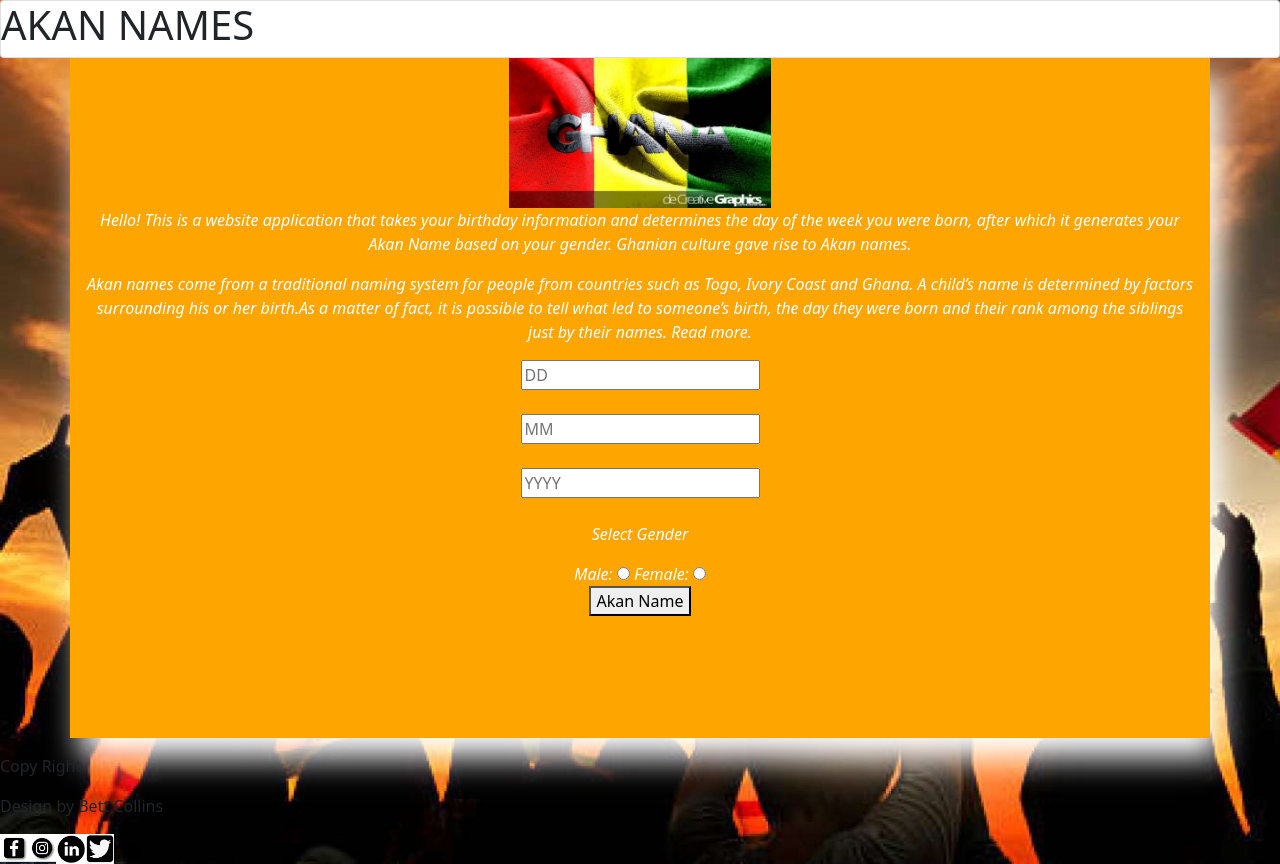
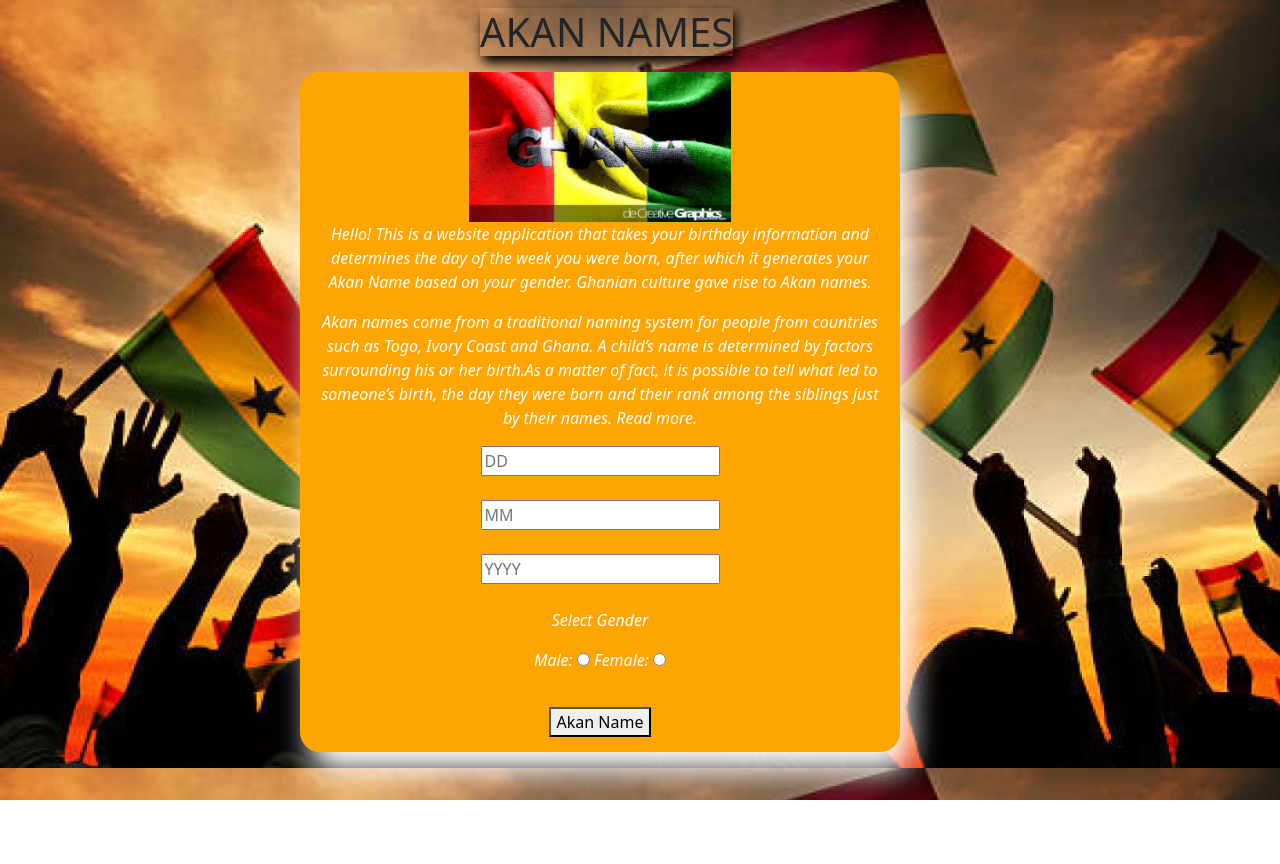
Before and after one commit to Bett-Collins/Akan-Name.-, a plain HTML site: page index.html in a window 1280 px wide. After the commit the page ends 800 px from the top, so only its background shows below. Drawn offline with Linux system fonts and the light colour scheme.

```diff
--- a/index.css
+++ b/index.css
@@ -2,13 +2,15 @@ body{
     background-image: url(images/ghana3.jpg);
     background-size: cover;
 }
-.card  title {
-    margin-left: 200px;
+.navbar h1 {
+   margin-left: 480px;
+   box-shadow: 3px 6px 10px black;
 }
 .container {
     border: solid none;
     height: 680px;
-    width: 500px;
+   width: 600px;
+   border-radius: 20px;
     color: white;
 text-align: center;
 margin-left: 300px;
@@ -17,3 +19,8 @@ font-style: italic;
 font-size: medium;
 background-color: orange;
 }
+
+.button {
+    margin-top: 35px;
+  border-radius: 15px;
+}
--- a/index.html
+++ b/index.html
@@ -5,11 +5,12 @@
     <meta http-equiv="X-UA-Compatible" content="IE=edge">
     <meta name="viewport" content="width=device-width, initial-scale=1.0">
     <title>AKAN-NAMES</title>
+    <link rel="stylesheet" href="css/bootstrap.css">
     <link rel="stylesheet" href="index.css">
-    <link rel="stylesheet" href="css/bootstrap.css">
+
     </head>
 <body>
-    <div class="card title">
+    <div class="navbar">
         <h1>AKAN NAMES</h1>
     </div>
     <div class="container">
@@ -42,14 +43,6 @@
         </div>
         <p id="Display"></p>
 
-
-        <div class="Card footer">
-            <P>Copy Right</P>
-            <p>Design by Bett Collins</p>
-            <img src="images/facebook.png" height="30px"><img src="images/instagram.jpeg" height="30px"><img
-            src="images/linkdin.png" height="30px"><img src="images/twitter.png" height="30px">
-          </div>
-
 </body>
 
 </html>
```
